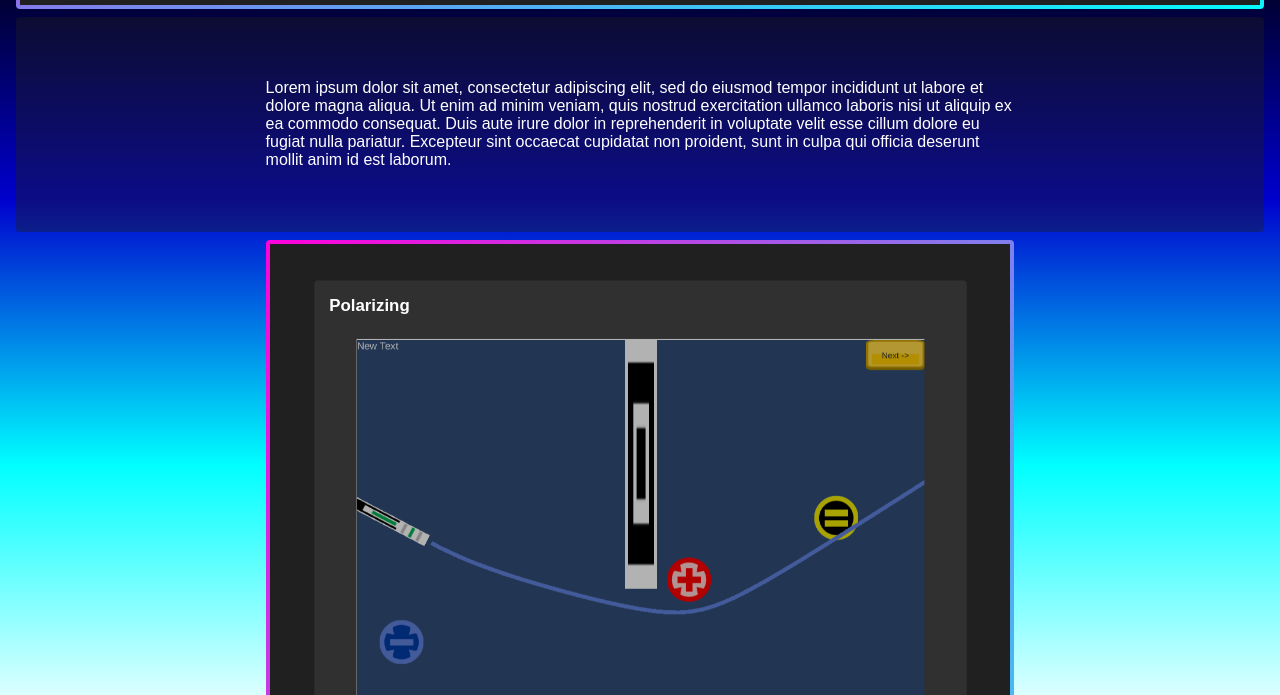
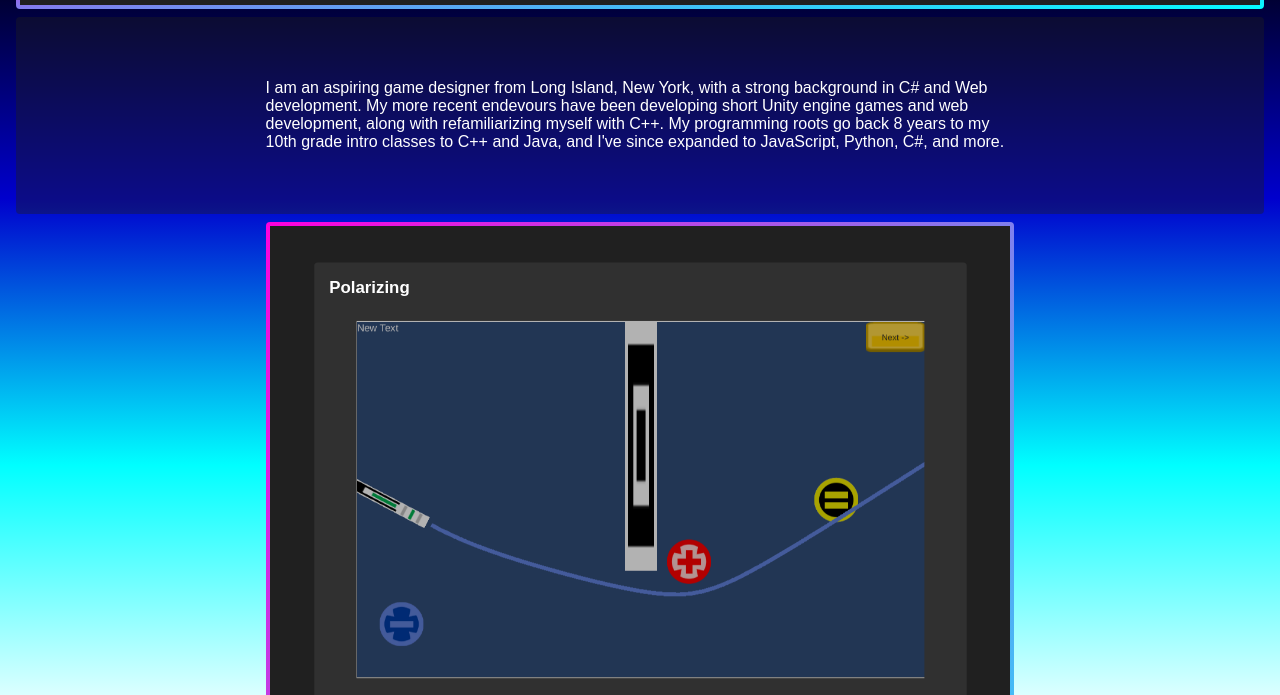
Before and after one commit to JGM-edu/JGM-edu.github.io, a plain HTML site: page index.html in a window 1280 px wide. Shown: the part 68-763 px from the top of the page. Drawn offline with Linux system fonts and the light colour scheme.

Commit message:
Bio written

```diff
--- a/index.html
+++ b/index.html
@@ -18,11 +18,17 @@
 			<a href="#mainContent">Projects</a>
 		</header>
 		<span id="bio" class="container rounded level1">
-			Lorem ipsum dolor sit amet, consectetur adipiscing elit, sed do eiusmod tempor incididunt ut labore et dolore magna aliqua. Ut enim ad minim veniam, quis nostrud exercitation ullamco laboris nisi ut aliquip ex ea commodo consequat. Duis aute irure dolor in reprehenderit in voluptate velit esse cillum dolore eu fugiat nulla pariatur. Excepteur sint occaecat cupidatat non proident, sunt in culpa qui officia deserunt mollit anim id est laborum.
+			I am an aspiring game designer from Long Island, New York, with a strong background in C# and Web development. My more recent endevours have been developing short Unity engine games and web development, along with refamiliarizing myself with C++. My programming roots go back YEARS_OF_PROGRAMMING years to my 10th grade intro classes to C++ and Java, and I've since expanded to JavaScript, Python, C#, and more.
 		</span>
 		<div id="mainContent" class="container bordered rounded level1"></div>
 		<script>
 			window.onload = init;
+			let text = document.querySelector("#bio").innerHTML;
+			text = text.split("YEARS_OF_PROGRAMMING");
+			text.push(text[1]);
+			text[1] = "" + new Date().getFullYear() - 2014;
+			text = text[0] + text[1] + text[2];
+			document.querySelector("#bio").innerHTML = text;
 		</script>
 	</body>
 </html>
--- a/index.js
+++ b/index.js
@@ -5,7 +5,7 @@ const projects = [
 	{
 		"pName": "Polarizing",
 		"pImage": "./assets/images/polarizing.png",
-		"pDescription": "Roles: Project Lead, Programmer, Level Designer\n\t\tThis prototype puzzle game was a collaborative effort with a small team of students. Players use magnets to direct a proton stream around obstacles into a receptor.",
+		"pDescription": "Roles: Project Lead, Programmer, Level Designer<br />This prototype puzzle game was a collaborative effort with a small team of students. Players use magnets to direct a proton stream around obstacles into a receptor.",
 		"pLinks": [
 			{
 				"linkText": "Play Now",
@@ -20,7 +20,7 @@ const projects = [
 	{
 		"pName": "Unnamed Rhythm Game",
 		"pImage": "./assets/images/supersonic2.png",
-		"pDescription": "Roles: Sole Developer\n\t\tA small rhythm game currently in development. Keep the square in the air.",
+		"pDescription": "Roles: Sole Developer<br />A small rhythm game currently in development. Keep the square in the air.",
 		"pLinks": [
 			{
 				"linkText": "Play Now",
```
